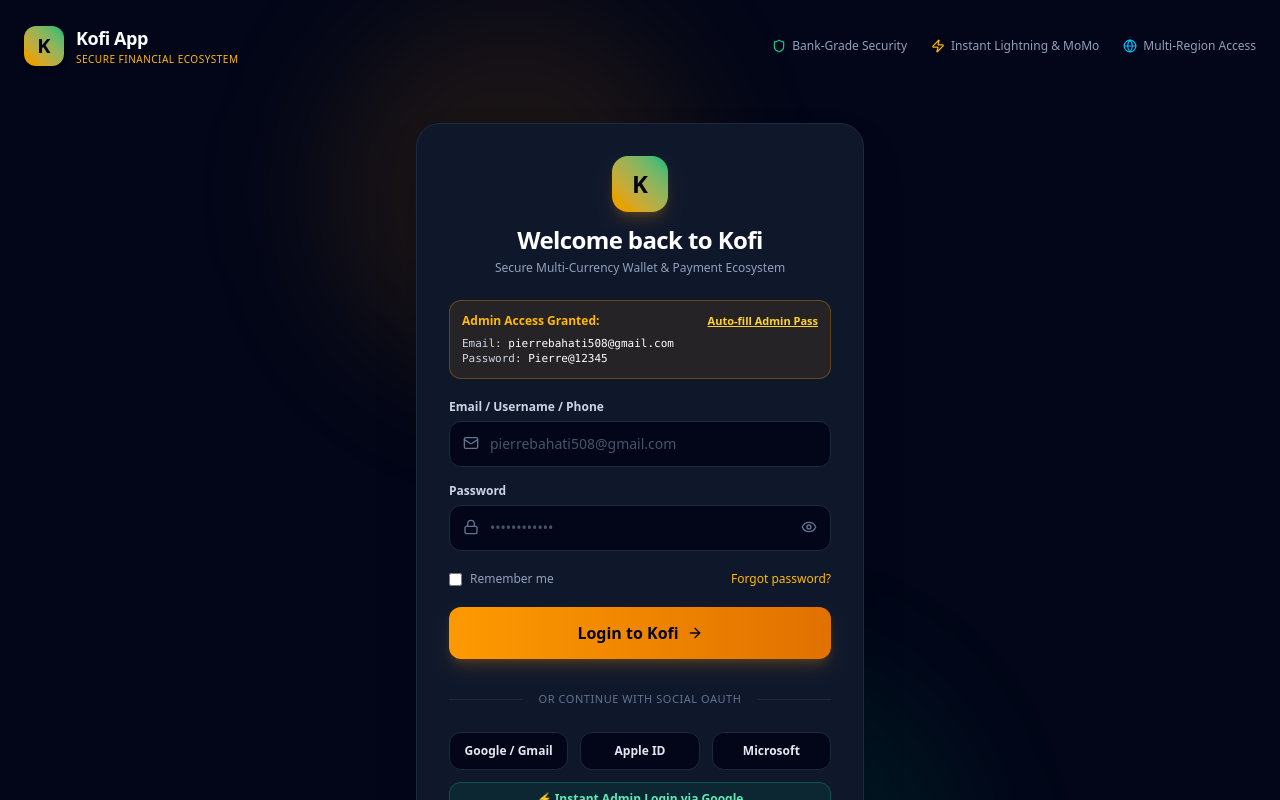
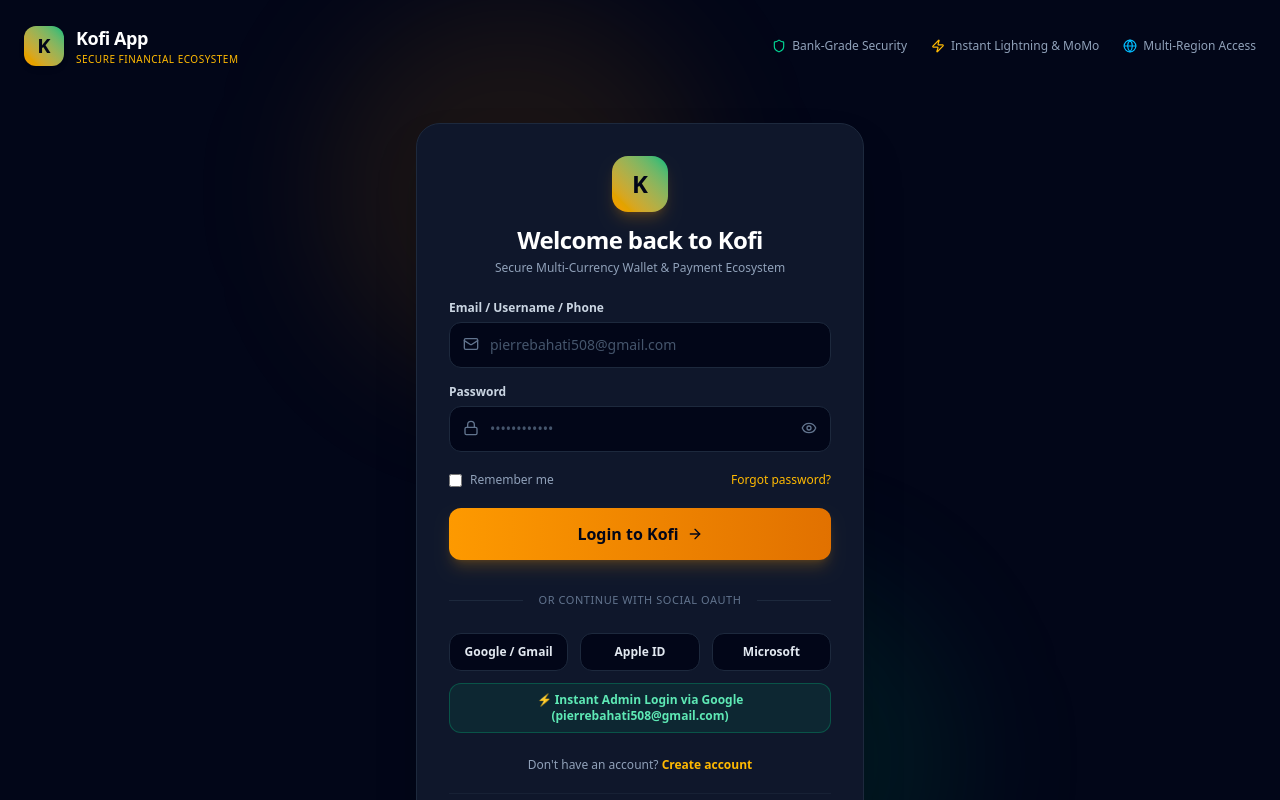
Before and after one commit to Djbahati/mvp, a React (Vite) app: page / in a window 1280 px wide. Shown: the top 800 px of the page. Built offline with nearby package versions, Linux system fonts and the light colour scheme.

Commit message:
refactor(auth): remove admin credentials hint
Remove hardcoded admin credentials and the auto-fill feature from the LoginView to improve security and prevent unauthorized access.

```diff
--- a/src/components/auth/LoginView.tsx
+++ b/src/components/auth/LoginView.tsx
@@ -79,23 +79,7 @@
         <p className="text-xs text-slate-400 mt-1">Secure Multi-Currency Wallet & Payment Ecosystem</p>
       </div>
 
-      {/* Admin Credentials Quick Hint */}
-      <div className="mb-5 p-3 rounded-xl bg-amber-500/10 border border-amber-500/30 text-amber-200 text-xs flex flex-col gap-2">
-        <div className="flex items-center justify-between">
-          <span className="font-semibold text-amber-400">Admin Access Granted:</span>
-          <button
-            type="button"
-            onClick={handleQuickAdminLogin}
-            className="text-[11px] underline font-bold text-amber-300 hover:text-white cursor-pointer"
-          >
-            Auto-fill Admin Pass
-          </button>
-        </div>
-        <div className="font-mono text-[11px] text-slate-300">
-          Email: <span className="text-white">pierrebahati508@gmail.com</span><br/>
-          Password: <span className="text-white">Pierre@12345</span>
-        </div>
-      </div>
+
 
       {error && (
         <div className="mb-5 p-3.5 rounded-xl bg-red-950/50 border border-red-800 text-red-200 text-xs flex items-start gap-2.5">
```
